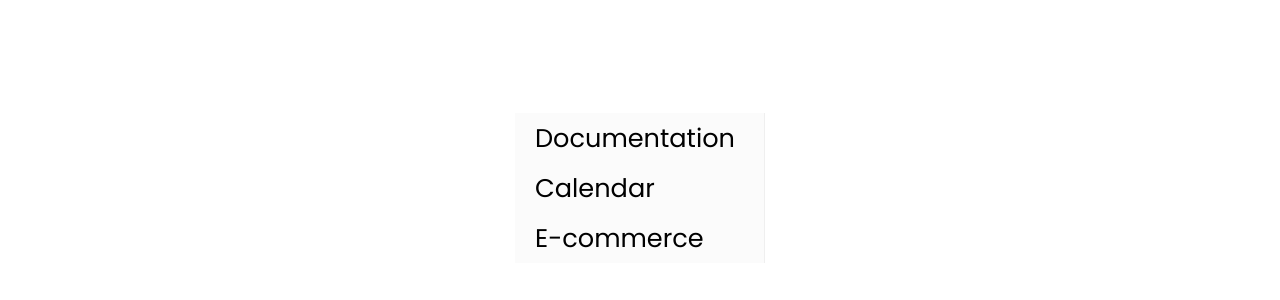
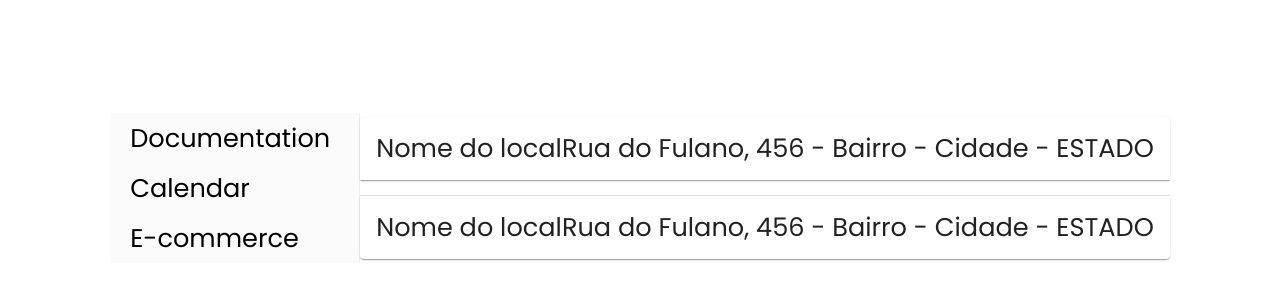
Before and after one commit to Seiixas/hubthon, a React (Vite) app: page /my-locations in a window 1280 px wide. Shown: the part 212-512 px from the top of the page. Built offline with nearby package versions, Linux system fonts and the light colour scheme.

Commit message:
mylocations

```diff
--- /dev/null
+++ b/src/components/LocationItem.tsx
@@ -0,0 +1,28 @@
+import { Accordion, AccordionDetails, AccordionSummary } from "@mui/material";
+import { add } from "ramda";
+import { StyledDetails } from "./LocationItems.styles";
+
+export const LocationItem = ({
+  address,
+  name,
+  phone,
+  website,
+  scheduling,
+  email,
+}) => {
+  return (
+    <Accordion>
+      <AccordionSummary>
+        <p>{name}</p>
+        <p>{address}</p>
+      </AccordionSummary>
+      <AccordionDetails>
+        <StyledDetails>
+          <p>{phone}</p>
+          <p>{website}</p>
+          <p>{email}</p>
+        </StyledDetails>
+      </AccordionDetails>
+    </Accordion>
+  );
+}
--- /dev/null
+++ b/src/components/LocationItems.styles.ts
@@ -0,0 +1,11 @@
+import styled from 'styled-components';
+
+export const StyledDetails = styled.div`
+  display: grid;
+  grid-template-columns: 1fr 1fr;
+  gap: 1rem;
+
+  p {
+
+  }
+`;
--- /dev/null
+++ b/src/components/SideMenu.tsx
@@ -0,0 +1,28 @@
+import { Sidebar, Menu, MenuItem } from "react-pro-sidebar";
+import { Link } from "react-router-dom";
+
+export const SideMenu = () => {
+  return (
+    <Sidebar>
+    <Menu
+      menuItemStyles={{
+        button: {
+          // the active class will be added automatically by react router
+          // so we can use it to style the active menu item
+          [`&.active`]: {
+            backgroundColor: "#13395e",
+            color: "#b6c8d9",
+          },
+        },
+      }}
+    >
+      <MenuItem component={<Link to="/documentation" />}>
+        {" "}
+        Documentation
+      </MenuItem>
+      <MenuItem component={<Link to="/calendar" />}> Calendar</MenuItem>
+      <MenuItem component={<Link to="/e-commerce" />}> E-commerce</MenuItem>
+    </Menu>
+  </Sidebar>
+  );
+}
--- a/src/components/whatsapp.tsx
+++ b/src/components/whatsapp.tsx
@@ -6,12 +6,17 @@ export const Whatsapp = () => {
       style={{
         position: "absolute",
         bottom: "2rem",
-        right: "2rem",
-        width: "5rem",
-        height: "5rem",
+        right: "17rem",
+        width: "3rem",
+        height: "4rem",
+        display: 'flex',
+        alignItems: 'center',
+        gap: '1rem',
+        cursor: 'pointer',
       }}
     >
-      <img src={whatsapp} />
+      <p style={{ whiteSpace: 'nowrap', fontSize: '1.2rem' }}>Não encontrei meu local!</p>
+      <img  src={whatsapp} />
     </div>
   );
 };
--- a/src/pages/finish/finish.tsx
+++ b/src/pages/finish/finish.tsx
@@ -1,9 +1,11 @@
 import { Button } from "@mui/material";
 import Confetti from "react-confetti";
+import { useNavigate } from "react-router-dom";
 import { useWindowSize } from "react-use";
 
 export const Finish = () => {
   const { width, height } = useWindowSize();
+  const navigate = useNavigate();
 
   return (
     <>
@@ -17,6 +19,7 @@ export const Finish = () => {
         <Button
           variant="contained"
           sx={{ fontSize: "1.5rem", fontWeight: "bold", marginTop: "2rem" }}
+          onClick={() => navigate('/my-locations')}
         >
           Continuar
         </Button>
--- a/src/pages/my-locations/my-locations.tsx
+++ b/src/pages/my-locations/my-locations.tsx
@@ -1,27 +1,39 @@
-import { Sidebar, Menu, MenuItem } from "react-pro-sidebar";
-import { Link } from "react-router-dom";
+import { LocationItem } from "../../components/LocationItem";
+import { SideMenu } from "../../components/SideMenu";
+
+const locationsMocked = [
+  {
+    id: 0,
+    name: 'Nome do local',
+    address: 'Rua do Fulano, 456 - Bairro - Cidade - ESTADO',
+    phone: '(85) 98888-0283',
+    website: 'meusite.com.br',
+    email: 'meuemail@gmail.com'
+  },
+  {
+    id: 1,
+    name: 'Nome do local',
+    address: 'Rua do Fulano, 456 - Bairro - Cidade - ESTADO',
+    phone: '(85) 98888-0283'
+  },
+
+]
+
 export function MyLocations() {
   return (
-    <Sidebar>
-      <Menu
-        menuItemStyles={{
-          button: {
-            // the active class will be added automatically by react router
-            // so we can use it to style the active menu item
-            [`&.active`]: {
-              backgroundColor: "#13395e",
-              color: "#b6c8d9",
-            },
-          },
-        }}
-      >
-        <MenuItem component={<Link to="/documentation" />}>
-          {" "}
-          Documentation
-        </MenuItem>
-        <MenuItem component={<Link to="/calendar" />}> Calendar</MenuItem>
-        <MenuItem component={<Link to="/e-commerce" />}> E-commerce</MenuItem>
-      </Menu>
-    </Sidebar>
+    <>
+      <SideMenu />
+      <div style={{ display: 'grid', gap: '1rem'}}>
+      {locationsMocked.map(location => (
+        <LocationItem
+          name={location.name}
+          address={location.address}
+          phone={location.phone}
+          website={location.website}
+          email={location.email}
+        />
+      ))}
+      </div>
+    </>
   );
 }
--- a/src/pages/platform-link/platform-link.tsx
+++ b/src/pages/platform-link/platform-link.tsx
@@ -20,7 +20,7 @@ import { StyledPlatformWrapper } from "./platform-link.styles";
 import { ChangeEvent, MouseEvent, useState } from "react";
 import { useNavigate } from "react-router-dom";
 import { MyStep } from "../../components/Stepper";
-import { WhatsApp } from "@mui/icons-material";
+import { Whatsapp } from "../../components/whatsapp";
 
 const locationsMocked = [
   {
@@ -247,7 +247,7 @@ export function PlatformLink() {
           </Button>
         </footer>
       </StyledPlatformWrapper>
-      <WhatsApp />
+      <Whatsapp />
     </div>
   );
 }
--- a/src/pages/welcome/welcome.tsx
+++ b/src/pages/welcome/welcome.tsx
@@ -23,7 +23,6 @@ export function Welcome() {
       <Link to="*" style={{ fontSize: "1rem" }}>
         Não possuo conta do Google
       </Link>
-      <Whatsapp />
     </StyledWelcomeWrapper>
   );
 }
```
